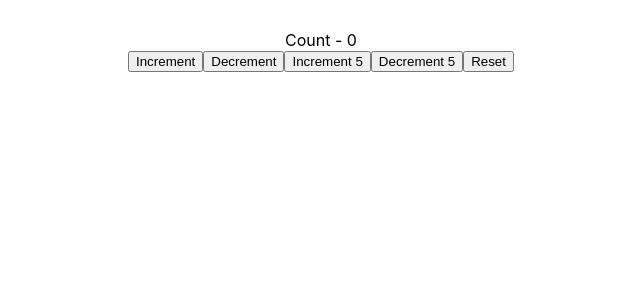
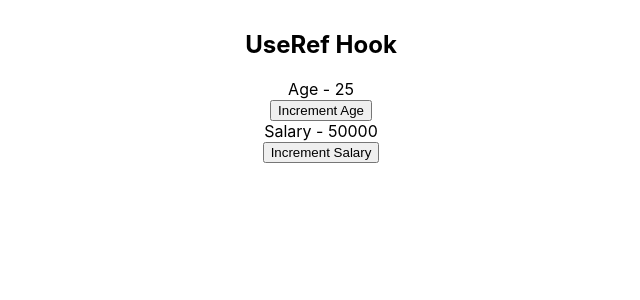
Before and after one commit to sukreshmanda/react-apply, a React (Create React App) app: page / in a window 1280 px wide. Shown: the top 300 px of the page, without its empty margins (319-959 px from the left). Built offline with nearby package versions, Linux system fonts and the light colour scheme.

Commit message:
usecallback hook for performance optimization

```diff
--- a/src/App.js
+++ b/src/App.js
@@ -1,11 +1,12 @@
 import "./App.css";
+import ParentComponent from "./libs/hooks/callback/ParentComponent";
 // import Parent from './libs/hooks/context/Parent';
-import Counter from "./libs/hooks/reducer/Counter";
+// import Counter from "./libs/hooks/reducer/Counter";
 
 function App() {
   return (
     <div className="App">
-      <Counter />
+      <ParentComponent />
     </div>
   );
 }
--- /dev/null
+++ b/src/libs/hooks/callback/Button.js
@@ -0,0 +1,8 @@
+import React from "react";
+
+function Button({ handleClick, children }) {
+  console.log(`Rendering ${children}`);
+  return <button onClick={handleClick}>{children}</button>;
+}
+
+export default React.memo(Button);
--- /dev/null
+++ b/src/libs/hooks/callback/Count.js
@@ -0,0 +1,12 @@
+import React from "react";
+
+function Count({ text, count }) {
+  console.log(`Rendering ${text}`);
+  return (
+    <div>
+      {text} - {count}
+    </div>
+  );
+}
+
+export default React.memo(Count);
--- /dev/null
+++ b/src/libs/hooks/callback/ParentComponent.js
@@ -0,0 +1,28 @@
+import React, { useCallback, useState } from "react";
+import Button from "./Button";
+import Count from "./Count";
+import Title from "./Title";
+
+function ParentComponent() {
+  const [age, setAge] = useState(25);
+  const [salary, setSalary] = useState(50000);
+
+  const incrementAge = useCallback(() => {
+    setAge(age + 1);
+  }, [age]);
+
+  const incrementSalary = useCallback(() => {
+    setSalary(salary + 1000);
+  }, [salary]);
+  return (
+    <div>
+      <Title />
+      <Count count={age} text="Age" />
+      <Button handleClick={incrementAge}>Increment Age</Button>
+      <Count count={salary} text="Salary" />
+      <Button handleClick={incrementSalary}>Increment Salary</Button>
+    </div>
+  );
+}
+
+export default ParentComponent;
--- /dev/null
+++ b/src/libs/hooks/callback/Title.js
@@ -0,0 +1,8 @@
+import React from "react";
+
+function Title() {
+  console.log("title rendered");
+  return <h2>UseRef Hook</h2>;
+}
+
+export default React.memo(Title);
```
